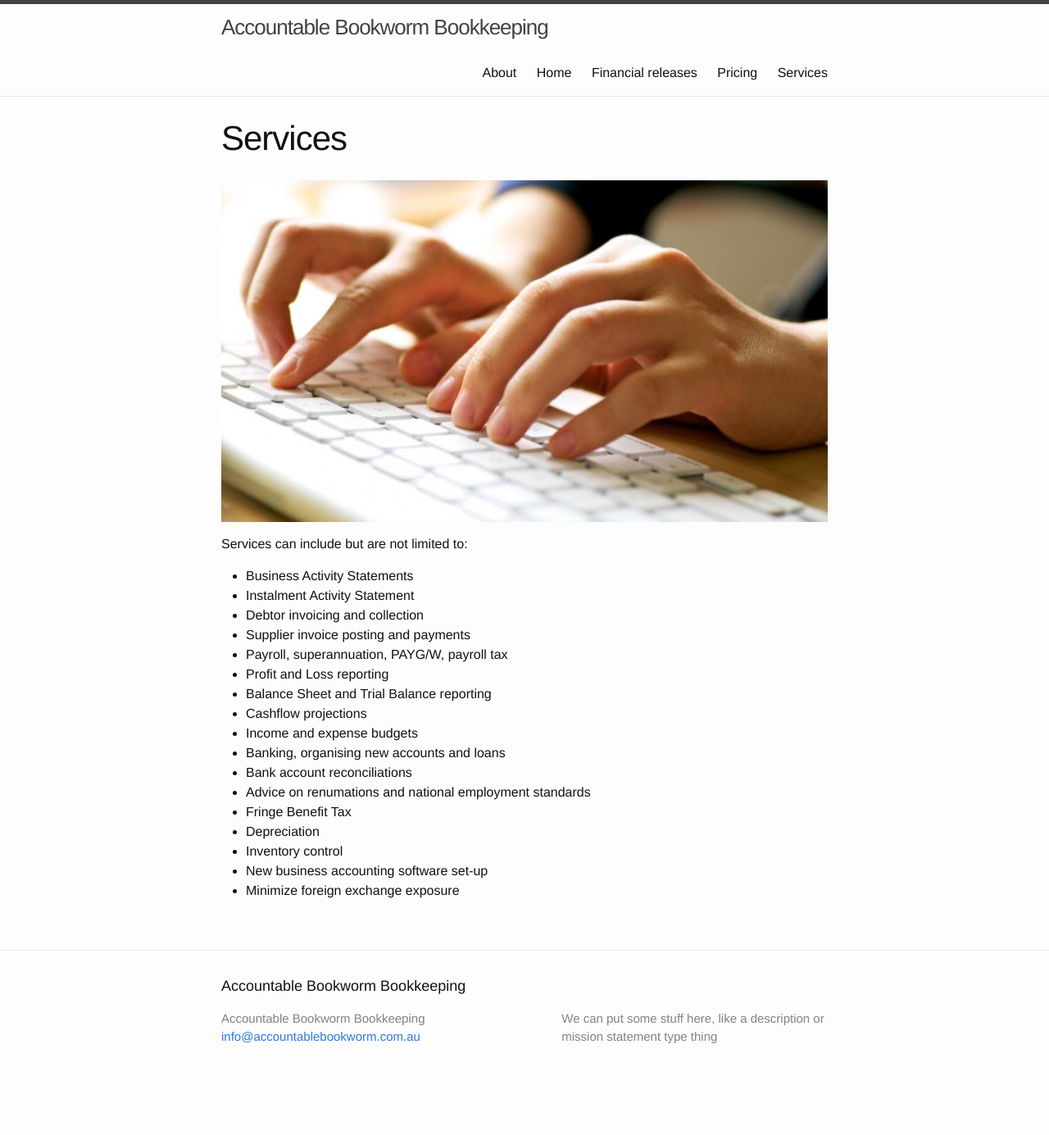
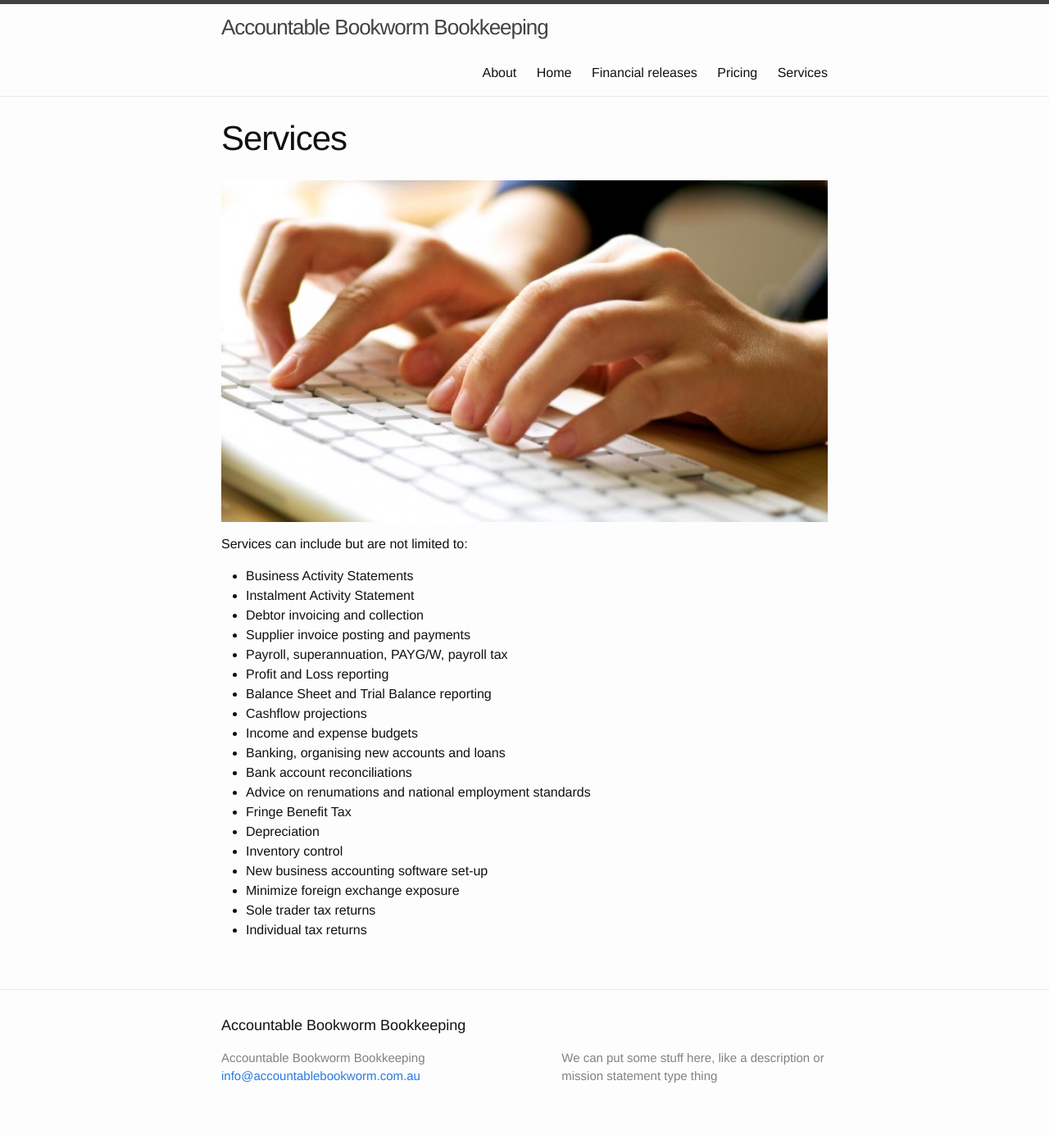
Before and after one commit to aivins/bookwormsite, a Jekyll site: the page built from services.md, in a window 1280 px wide. Shown: the whole page at 82% size. Built offline with Jekyll 4.4.1, drawn with Linux system fonts in a browser that asks for light colours; before the commit the page ends 1337 px from its top, so only the background shows below that.

Commit message:
Update from Forestry.io - services.md

```diff
--- a/services.md
+++ b/services.md
@@ -24,3 +24,5 @@ Services can include but are not limited to:
 * Inventory control
 * New business accounting software set-up
 * Minimize foreign exchange exposure
+* Sole trader tax returns
+* Individual tax returns
```
